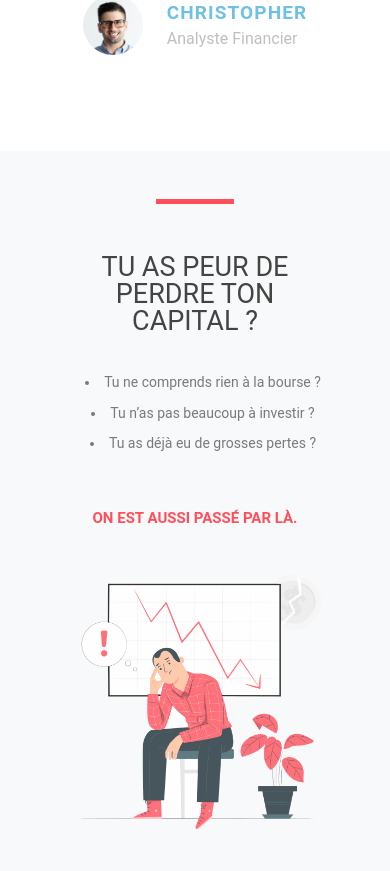
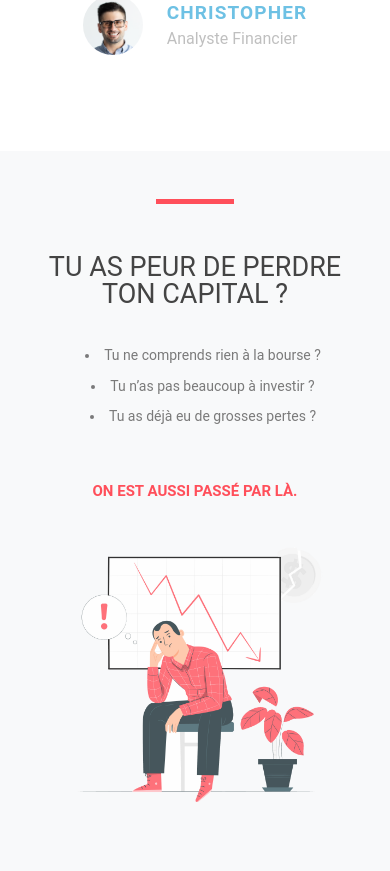
Before and after one commit to LilianBvr/trading-reborn, a React (Create React App) app: page / in a window 390 px wide. Shown: the part 873-1744 px from the top of the page. Built offline with nearby package versions, Linux system fonts and the light colour scheme.

Commit message:
responsive issues fixed

```diff
--- a/src/Home.css
+++ b/src/Home.css
@@ -139,6 +139,12 @@ ul{
   display:flex;
   align-items: flex-start;
   justify-content: space-around;
+}
+
+@media(max-width: 400px){
+  .second-fact{
+    padding: 6rem 5vw 6rem 5vw;
+  }
 }
 
 @media (max-width: 900px){
--- a/src/index.css
+++ b/src/index.css
@@ -9,6 +9,7 @@ body {
     sans-serif;
   -webkit-font-smoothing: antialiased;
   -moz-osx-font-smoothing: grayscale;
+  overflow-wrap: break-word;
 }
 
 code {
```
